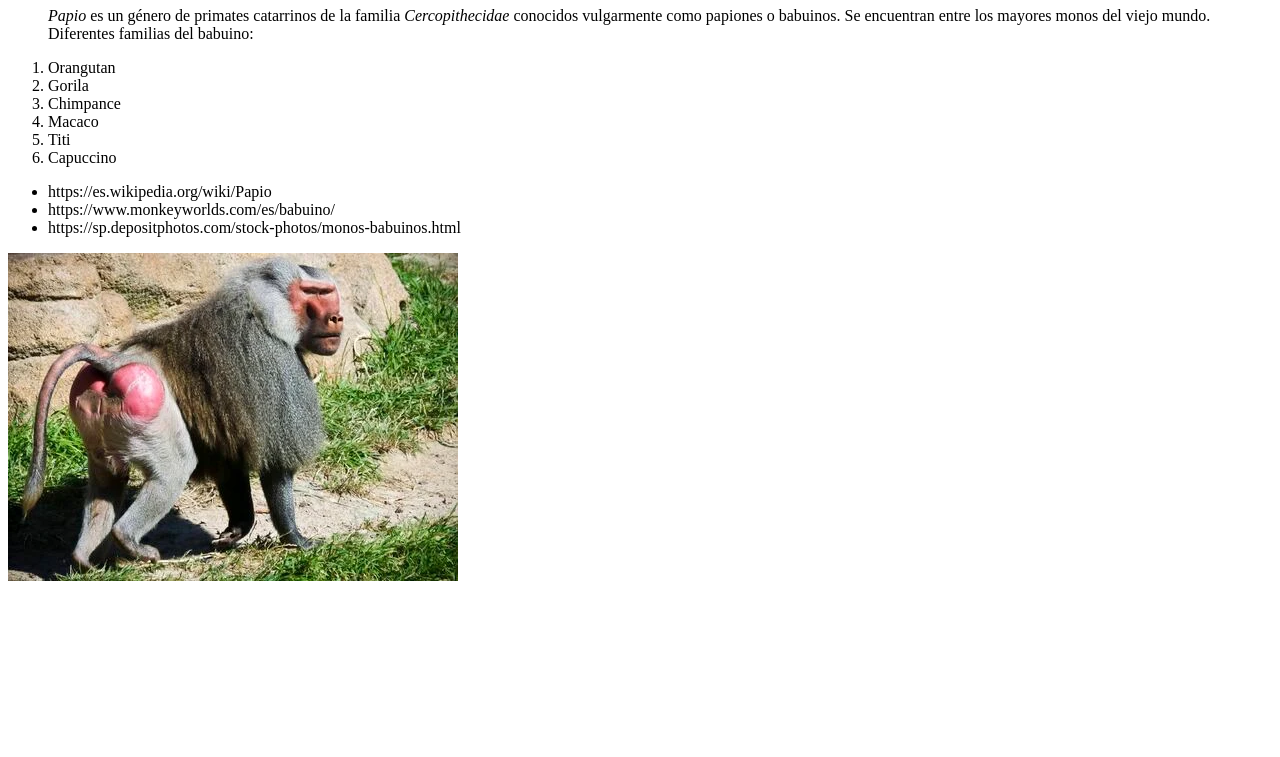
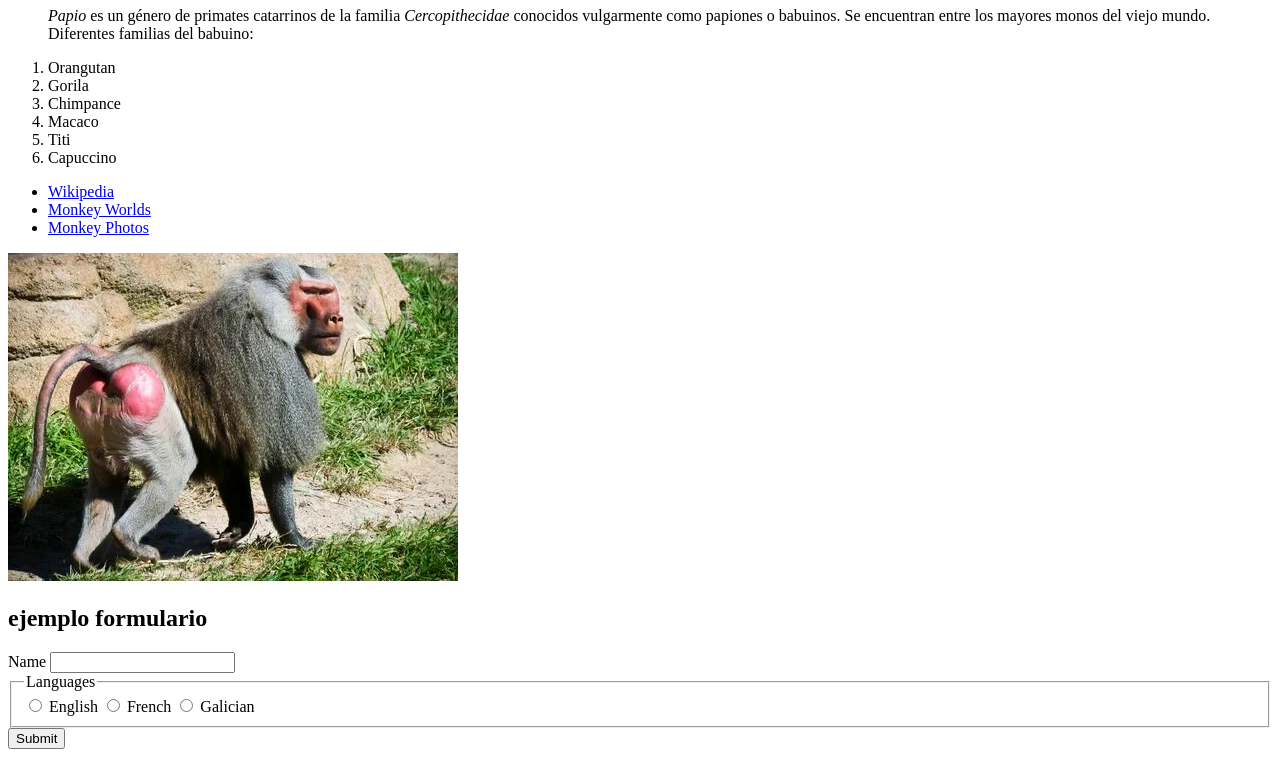
Before and after one commit to a22Pedro/animalProject, a plain HTML site: page index.html in a window 1280 px wide. Shown: the part 125-882 px from the top of the page. Before the commit the page ends 800 px from the top, so only its background shows below. Drawn offline with Linux system fonts and the light colour scheme.

Commit message:
correccion

```diff
--- a/index.html
+++ b/index.html
@@ -9,7 +9,7 @@
 <body>
     <p><strong>Pedro Parga</strong></p>
     <hr>
-    <h1>Mono Babuino</h1>
+    <h1>Pedro Parga Negreira</h1>
 
     <ul><em>Papio</em> es un género de primates catarrinos de la familia <em>Cercopithecidae</em> conocidos vulgarmente como papiones o babuinos. Se encuentran entre los mayores monos del viejo mundo. Diferentes familias del babuino:</ul>
 
@@ -22,12 +22,28 @@
         <li>Capuccino</li>
     </ol>
     <ul>
-        <li><a>https://es.wikipedia.org/wiki/Papio</a></li>
-        <li><a>https://www.monkeyworlds.com/es/babuino/</a></li>
-        <li><a>https://sp.depositphotos.com/stock-photos/monos-babuinos.html</a></li>
+        <li><a href="https://es.wikipedia.org/wiki/Papio">Wikipedia</a></li>
+        <li><a href="https://www.monkeyworlds.com/es/babuino/">Monkey Worlds</a></li>
+        <li><a href="https://sp.depositphotos.com/stock-photos/monos-babuinos.html">Monkey Photos</a></li>
 
     </ul>
     <img src="img/img.webp" alt="">
 
+    <h2> ejemplo formulario </h2>
+    <form action="Validar.php" method="get">
+        <label for="name">Name </label>
+        <input type="text" id="name" name="name" required>
+        <fieldset>
+            <legend> Languages </legend>
+            <input type="radio" name="Languages" value="English">
+            <label for="English">English</label>
+            <input type="radio" name="Languages" value="French">
+            <label for="French">French</label>
+            <input type="radio" name="Languages" value="Galician">
+            <label for="Galician">Galician</label>
+        </fieldset>
+        <button>Submit</button>
+    </form>
+
 </body>
 </html>
```
